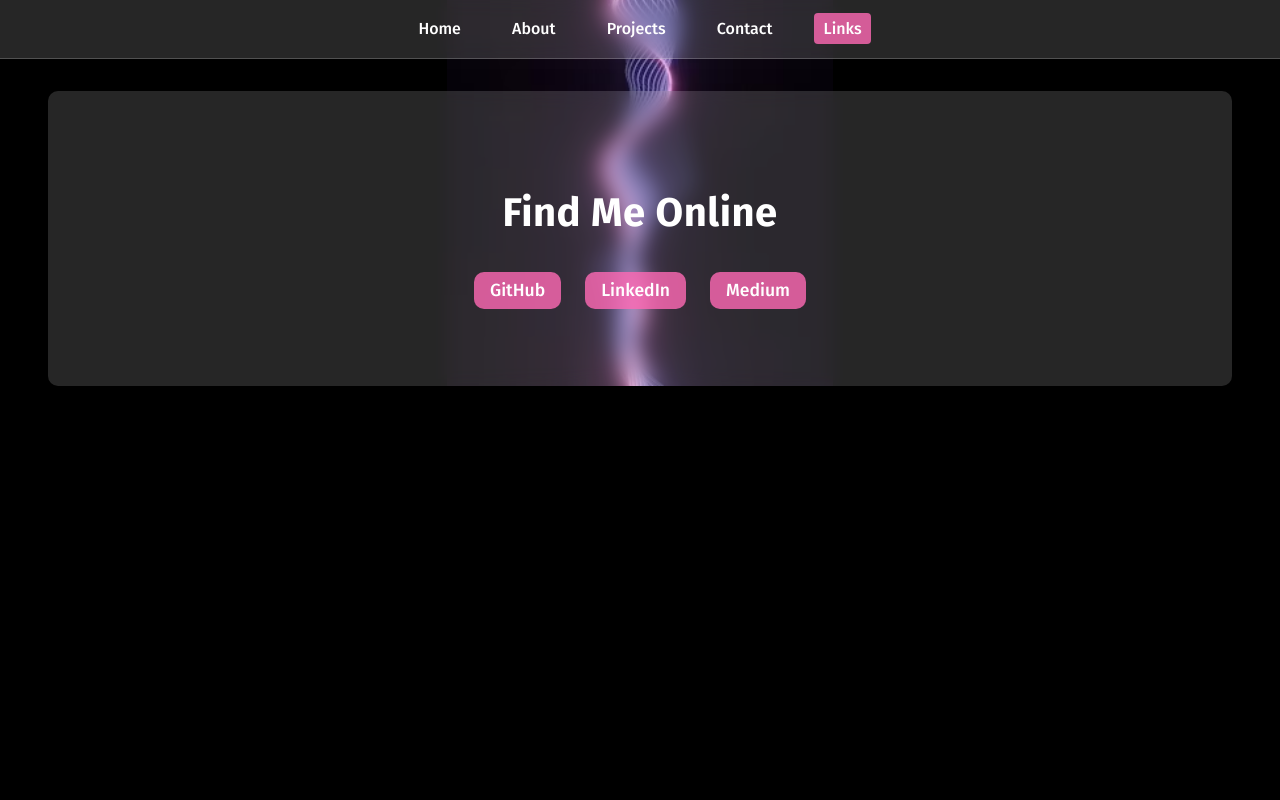
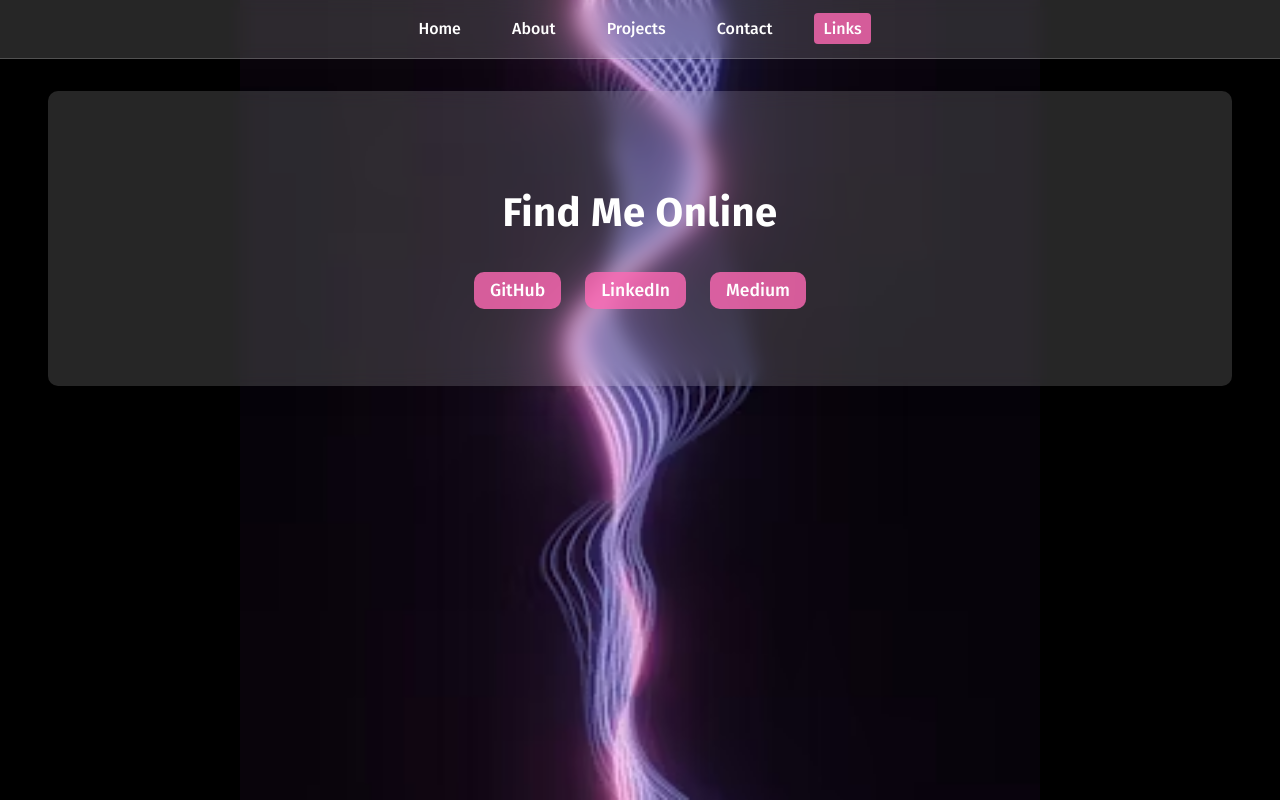
Before and after one commit to Jonathan-MacDuff/My-Personal-Website, a React (Create React App) app in the folder client/: page /links in a window 1280 px wide. Built offline with nearby package versions, Linux system fonts and the light colour scheme.

Commit message:
run_gevent fix

```diff
--- a/client/public/index.html
+++ b/client/public/index.html
@@ -4,6 +4,8 @@
     <meta charset="utf-8" />
     <link rel="icon" href="%PUBLIC_URL%/favicon.ico" />
     <meta name="viewport" content="width=device-width, initial-scale=1" />
+    <link rel="preconnect" href="https://fonts.googleapis.com">
+    <link rel="preconnect" href="https://fonts.gstatic.com" crossorigin>
     <meta name="theme-color" content="#000000" />
     <meta
       name="description"
@@ -24,7 +26,7 @@
       work correctly both with client-side routing and a non-root public URL.
       Learn how to configure a non-root public URL by running `npm run build`.
     -->
-    <title>React App</title>
+    <title>Autistic Insight</title>
   </head>
   <body>
     <noscript>You need to enable JavaScript to run this app.</noscript>
--- a/client/src/App.css
+++ b/client/src/App.css
@@ -1,38 +1,30 @@
+/* App-specific styles - keeping minimal since main styles are in index.css */
+
 .App {
   text-align: center;
+  min-height: 100vh;
 }
 
-.App-logo {
-  height: 40vmin;
-  pointer-events: none;
+/* Utility classes */
+.visually-hidden {
+  position: absolute;
+  width: 1px;
+  height: 1px;
+  padding: 0;
+  margin: -1px;
+  overflow: hidden;
+  clip: rect(0, 0, 0, 0);
+  white-space: nowrap;
+  border: 0;
 }
 
-@media (prefers-reduced-motion: no-preference) {
-  .App-logo {
-    animation: App-logo-spin infinite 20s linear;
-  }
+/* Focus styles for accessibility */
+*:focus {
+  outline: 2px solid rgba(255, 105, 180, 0.8);
+  outline-offset: 2px;
 }
 
-.App-header {
-  background-color: #282c34;
-  min-height: 100vh;
-  display: flex;
-  flex-direction: column;
-  align-items: center;
-  justify-content: center;
-  font-size: calc(10px + 2vmin);
-  color: white;
+/* Smooth scrolling */
+html {
+  scroll-behavior: smooth;
 }
-
-.App-link {
-  color: #61dafb;
-}
-
-@keyframes App-logo-spin {
-  from {
-    transform: rotate(0deg);
-  }
-  to {
-    transform: rotate(360deg);
-  }
-}
--- a/client/src/index.css
+++ b/client/src/index.css
@@ -1,16 +1,21 @@
-@import url('https://fonts.googleapis.com/css2?family=Fira+Sans:wght@400;500;600;700&display=swap');
+@import url('https://fonts.googleapis.com/css2?family=Fira+Sans:ital,wght@0,300;0,400;0,500;0,600;0,700;0,800;1,300;1,400;1,500;1,600;1,700;1,800&display=swap');
 
 body {
   margin: 0;
   padding: 0;
-  font-family: 'Fira Sans', sans-serif;
+  font-family: 'Fira Sans', -apple-system, BlinkMacSystemFont, 'Segoe UI', 'Roboto', 'Oxygen', 'Ubuntu', 'Cantarell', sans-serif;
   background-color: #000;
-  background-image: url('/public/assets/Pink Wave.jpeg');
+  background-image: url('../public/assets/Pink Wave.jpeg');
   background-repeat: no-repeat;
   background-position: center center;
   background-size: contain;
+  background-attachment: fixed;
   color: #ffffff;
   line-height: 1.6;
+  font-display: swap;
+  text-rendering: optimizeLegibility;
+  -webkit-font-smoothing: antialiased;
+  -moz-osx-font-smoothing: grayscale;
 }
 
 a {
@@ -28,11 +33,13 @@
 .navbar {
   background-color: rgba(255, 255, 255, 0.15);
   backdrop-filter: blur(10px);
+  -webkit-backdrop-filter: blur(10px);
   border-bottom: 1px solid rgba(255, 255, 255, 0.2);
   padding: 1rem 2rem;
   position: sticky;
   top: 0;
   z-index: 1000;
+  will-change: transform;
 }
 
 .nav-links {
@@ -290,14 +297,21 @@
   margin-top: 2rem;
   background-color: rgba(255, 255, 255, 0.15);
   backdrop-filter: blur(10px);
+  -webkit-backdrop-filter: blur(10px);
   border-radius: 10px;
   box-shadow: 0 4px 30px rgba(0, 0, 0, 0.1);
   width: 90%;
+  max-width: 1200px;
+  margin-left: auto;
+  margin-right: auto;
 }
 
-h1, h2, h3 {
+h1, h2, h3, h4, h5, h6 {
   font-family: 'Fira Sans', sans-serif;
   font-weight: 700;
   color: #fff;
   letter-spacing: 0.5px;
+  text-rendering: optimizeLegibility;
+  -webkit-font-smoothing: antialiased;
+  -moz-osx-font-smoothing: grayscale;
 }
```
Also changed, not shown: 1 other file (tests, documents, lock files or other folders).
